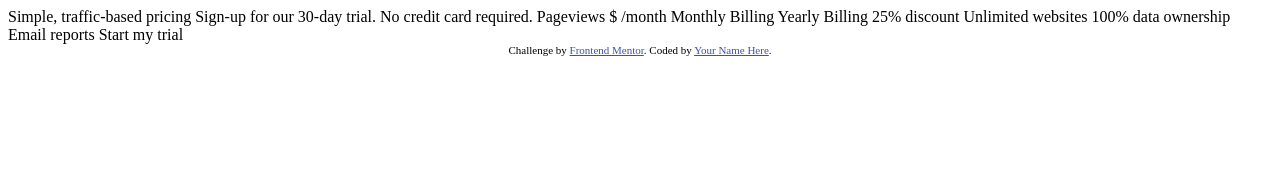
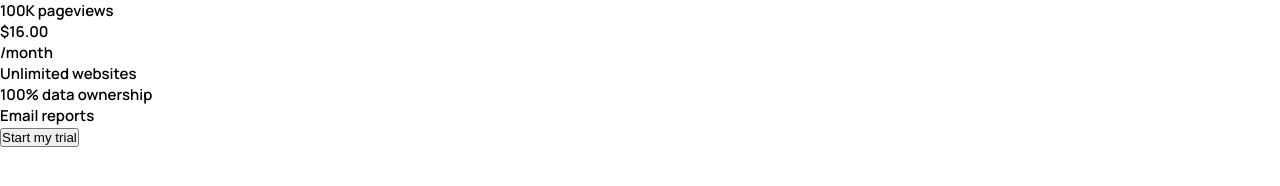
Before and after one commit to abinjohn123/interactive-pricing-component, a plain HTML site: page index.html in a window 1280 px wide. Drawn offline with Linux system fonts and the light colour scheme.

Commit message:
first commit: init HTML and CSS

```diff
--- a/index.html
+++ b/index.html
@@ -1,39 +1,59 @@
 <!DOCTYPE html>
 <html lang="en">
   <head>
-  <meta charset="UTF-8">
-  <meta name="viewport" content="width=device-width, initial-scale=1.0"> <!-- displays site properly based on user's device -->
+    <meta charset="UTF-8" />
+    <meta name="viewport" content="width=device-width, initial-scale=1.0" />
+    <!-- displays site properly based on user's device -->
 
-  <link rel="icon" type="image/png" sizes="32x32" href="./images/favicon-32x32.png">
+    <link
+      rel="icon"
+      type="image/png"
+      sizes="32x32"
+      href="./images/favicon-32x32.png"
+    />
 
     <title>Frontend Mentor | Interactive pricing component</title>
 
     <!-- Feel free to remove these styles or customise in your own stylesheet 👍 -->
     <style>
-    .attribution { font-size: 11px; text-align: center; }
-    .attribution a { color: hsl(228, 45%, 44%); }
+      .attribution {
+        font-size: 11px;
+        text-align: center;
+      }
+      .attribution a {
+        color: hsl(228, 45%, 44%);
+      }
     </style>
+    <link rel="stylesheet" href="styles.css" />
   </head>
   <body>
+    <div class="card">
+      <div class="card-top">
+        <div class="pageviews">100K pageviews</div>
+        <div class="price-info">
+          <p class="price-value">$16.00</p>
+          <p class="price-range">/month</p>
+        </div>
+        <div class="price-slider"></div>
+        <div class="subscription-choice"></div>
+      </div>
+      <div class="card-bottom">
+        <ul class="perks">
+          <li>Unlimited websites</li>
+          <li>100% data ownership</li>
+          <li>Email reports</li>
+        </ul>
+        <div class="subscribe">
+          <button>Start my trial</button>
+        </div>
+      </div>
+    </div>
 
-  Simple, traffic-based pricing
-  Sign-up for our 30-day trial. No credit card required.
-
-  Pageviews
-  $ /month
-
-  Monthly Billing
-  Yearly Billing 25% discount
-
-  Unlimited websites
-  100% data ownership
-  Email reports
-
-  Start my trial
-
-  <div class="attribution">
-    Challenge by <a href="https://www.frontendmentor.io?ref=challenge" target="_blank">Frontend Mentor</a>.
-    Coded by <a href="#">Your Name Here</a>.
-  </div>
+    <!-- <div class="attribution">
+      Challenge by
+      <a href="https://www.frontendmentor.io?ref=challenge" target="_blank"
+        >Frontend Mentor</a
+      >. Coded by <a href="#">Abin John</a>.
+    </div> -->
   </body>
 </html>
--- /dev/null
+++ b/styles.css
@@ -0,0 +1,33 @@
+@import url('https://fonts.googleapis.com/css2?family=Manrope:wght@600;800&display=swap');
+
+:root {
+    /* Primary */
+    --slider-full: hsl(174, 77%, 80%);
+    --slider-bg: hsl(174, 86%, 45%);
+    --discount-bg: hsl(14, 92%, 95%);
+    --discount-text: hsl(15, 100%, 70%);
+    --cta-text: hsl(226, 100%, 87%);
+
+    /* Neutral */
+    --white: hsl (0, 0%, 100%);
+    --bg: hsl(230, 100%, 99%);
+    --slider-empty: hsl(224, 65%, 95%);
+    --toggle-bg: hsl(223, 50%, 87%);
+    --text: hsl(225, 20%, 60%);
+    --text-bg: hsl(227, 35%, 25%);
+}
+
+* {
+    margin: 0;
+    padding: 0;
+    box-sizing: border-box;
+}
+
+html {
+    font-size: 62.5%;
+}
+
+body {
+    font-size: 1.5rem;
+    font-family: 'Manrope', sans-serif;
+}
```
Also changed, not shown: 2 other files. Lines whose indentation alone changed are shown as unchanged.
